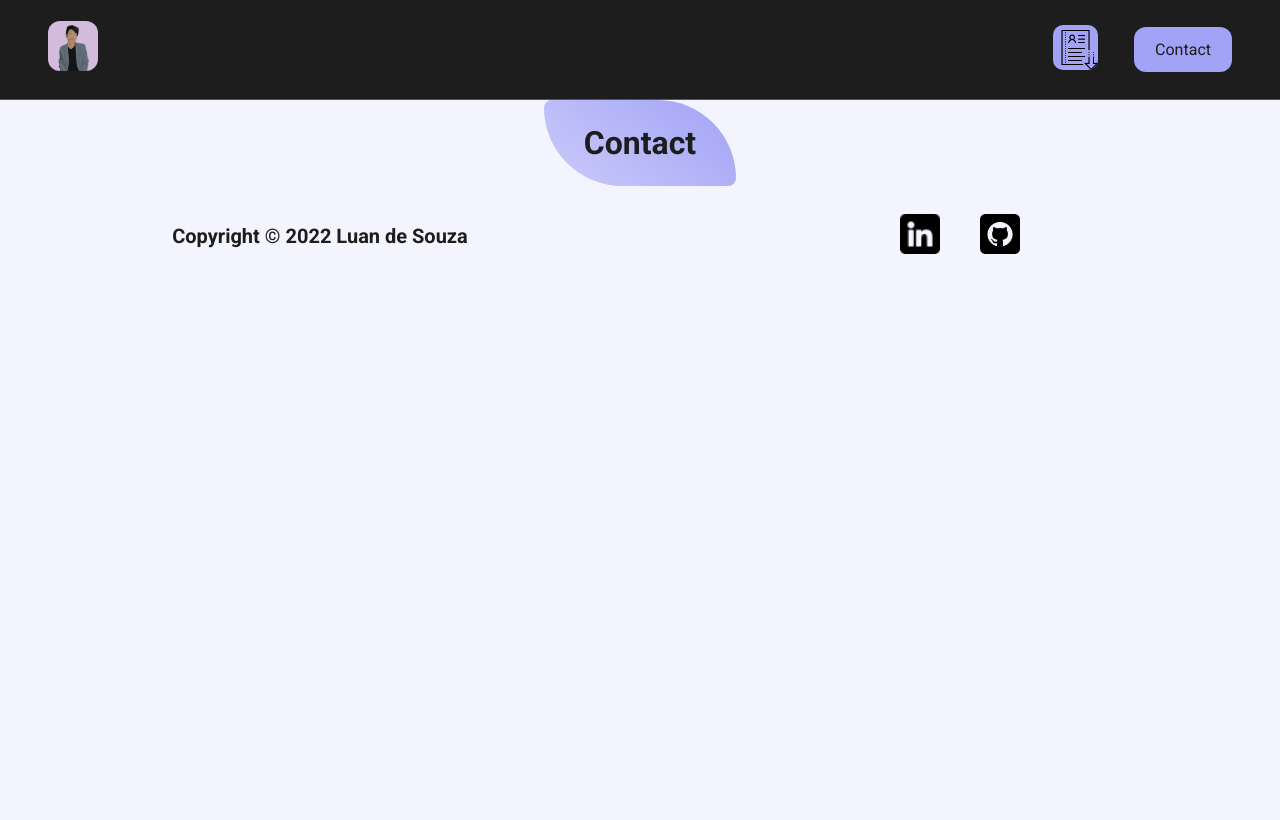
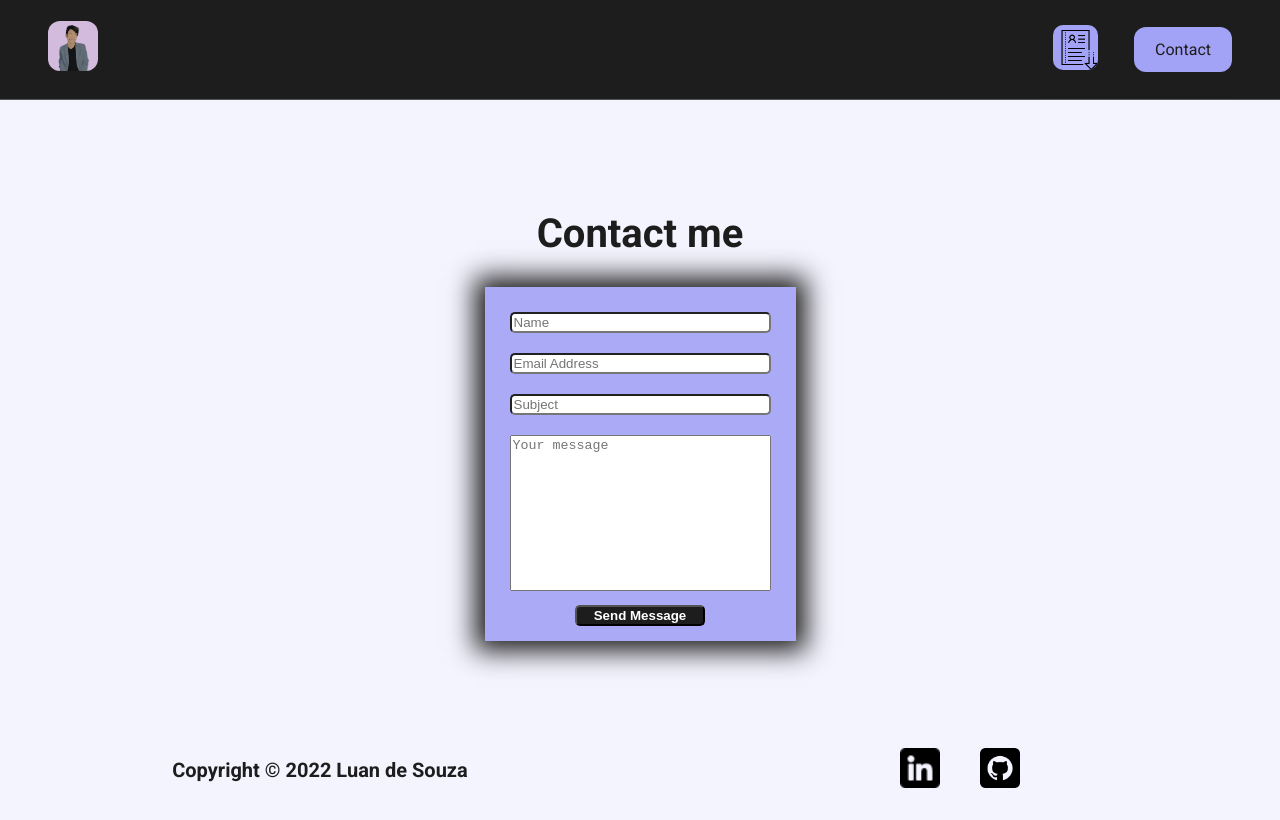
Before and after one commit to luansjourney/luandesouza.xyz-react, a React (Create React App) app: page /contact in a window 1280 px wide. Built offline with nearby package versions, Linux system fonts and the light colour scheme.

Commit message:
Contact page: created

```diff
--- a/package.json
+++ b/package.json
@@ -6,6 +6,7 @@
     "@testing-library/jest-dom": "^5.16.4",
     "@testing-library/react": "^13.3.0",
     "@testing-library/user-event": "^13.5.0",
+    "emailjs-com": "^3.2.0",
     "react": "^18.1.0",
     "react-dom": "^18.1.0",
     "react-icons": "^4.4.0",
--- a/src/App.jsx
+++ b/src/App.jsx
@@ -2,7 +2,6 @@
 import Layout from "./Layouts/Layout";
 import Home from "./Pages/Home";
 import Contact from "./Pages/Contact";
-import PageOne from "./Pages/PageOne";
 //#endregion
 //#region library imports
 import { Routes , Route} from "react-router-dom";
@@ -14,8 +13,6 @@ function App() {
         <Routes>
           <Route path="/" exact element={<Home />}>
           </Route>
-          <Route path="/page-one" element={<PageOne />}>
-          </Route>
           <Route path="/contact" element={<Contact />}>
           </Route>
         </Routes>
--- a/src/Assets/Styles/layout/_header.scss
+++ b/src/Assets/Styles/layout/_header.scss
@@ -50,7 +50,7 @@
             text-align: center;
             background: rgba($dark, 0.9);
             backdrop-filter: blur(2px);
-            transform: translate(0);
+            transform: translate(0%);
             transition: 0.3s ease transform;
 
 
--- a/src/Assets/Styles/main.scss
+++ b/src/Assets/Styles/main.scss
@@ -22,3 +22,4 @@
 @import "./components/atoms/social";
 
 //pages
+@import "./page/contact";
--- /dev/null
+++ b/src/Assets/Styles/page/_contact copy.scss
@@ -0,0 +1,95 @@
+.h1-box {
+    padding: 15px;
+    h1 {
+    font-size: 2.5rem;
+    padding: 15px;
+    }
+}
+
+.form-container {
+    min-height: calc(90vh - $headerHeight );
+    display: flex;
+    flex-direction: column;
+    justify-content: center;
+    align-items: center;
+
+
+
+    @media  (max-width: 520px) {
+        min-height: calc(85vh - $headerHeight);
+    }
+
+
+
+    form {
+        background: rgba($color: $primary, $alpha: .9);
+        color: $dark;
+        box-shadow: 0 0 25px 10px currentColor;
+        padding: 15px;
+
+        textarea {
+            resize: none;
+        }
+
+
+        @media  (max-width: 320px) {
+
+            width: 250px;
+
+            textarea {
+                width: fit-content;
+            }
+        }
+    }
+
+    .form-input {
+        padding: 10px;
+        width: 100%;
+
+         input {
+            width: 100%;
+            border-radius: 5px;
+
+            &:hover {
+                cursor: pointer;
+                color: $dark;
+                font-weight: bold;
+            }
+
+        }
+
+
+    }
+
+    .btn-box {
+        padding: 0 10px;
+        text-align: center;
+        .form-btn {
+            font-weight: bolder;
+            width: 50%;
+            background-color: $dark;
+            color: $light;
+            border-radius: 5px;
+
+            &:hover {
+                background-color: $dark;
+                color: $primary;
+                cursor: pointer;
+            }
+        }
+
+
+    }
+
+}
+
+
+footer {
+
+    @media  (max-width: 520px) {
+        margin-top: 0px;
+    }
+    @media  (max-width: 320px) {
+        margin-top: -10px;
+    }
+}
--- /dev/null
+++ b/src/Assets/Styles/page/_contact.scss
@@ -0,0 +1,102 @@
+.h1-box {
+    padding: 15px;
+    h1 {
+    font-size: 2.5rem;
+    padding: 15px;
+    }
+}
+
+.form-container {
+    min-height: calc(90vh - $headerHeight );
+    display: flex;
+    flex-direction: column;
+    justify-content: center;
+    align-items: center;
+
+
+
+    @media  (max-width: 520px) {
+        min-height: calc(85vh - $headerHeight);
+    }
+
+
+
+    form {
+        background: rgba($color: $primary, $alpha: .9);
+        color: $dark;
+        box-shadow: 0 0 25px 10px currentColor;
+        padding: 15px;
+
+        textarea {
+            resize: none;
+        }
+
+
+        @media  (max-width: 320px) {
+
+            width: 250px;
+
+            textarea {
+                -webkit-box-sizing: border-box;
+                -moz-box-sizing: border-box;
+                box-sizing: border-box;
+                width: 100%;
+            }
+        }
+    }
+
+    .form-input {
+        padding: 10px;
+        width: 100%;
+
+         input {
+            width: 100%;
+            border-radius: 5px;
+
+            &:hover {
+                cursor: pointer;
+                color: $dark;
+                font-weight: bold;
+            }
+
+        }
+
+
+    }
+
+    .btn-box {
+        padding: 0 10px;
+        text-align: center;
+        .form-btn {
+            font-weight: bolder;
+            width: 50%;
+            background-color: $dark;
+            color: $light;
+            border-radius: 5px;
+
+            @media (max-width: 320px) {
+                width: 60%;
+            }
+
+            &:hover {
+                background-color: $dark;
+                color: $primary;
+                cursor: pointer;
+            }
+        }
+
+
+    }
+
+}
+
+
+footer {
+
+    @media  (max-width: 520px) {
+        margin-top: 0px;
+    }
+    @media  (max-width: 320px) {
+        margin-top: -10px;
+    }
+}
--- /dev/null
+++ b/src/Components/Form.jsx
@@ -0,0 +1,43 @@
+
+import emailjs from "emailjs-com";
+import data from "../data"; //It is an object with the 3 variables (service, template and user id) needed to use emailjs
+
+
+function Form() {
+
+   function sendEmail(e) {
+    e.preventDefault();
+
+    emailjs.sendForm(data.serviceId, data.templateId, e.target, data.userId).then((result) =>{
+      console.log(result.text)
+ ;   }, (error) => {
+  console.log(error.text);
+ });
+    e.target.reset();
+   }
+
+  return (
+      <div className="form-container">
+        <div className="h1-box"><h1>Contact me</h1></div>
+        <form onSubmit={sendEmail}>
+          <div className="form-input name">
+            <input type="text" placeholder="Name" name="name"/>
+          </div>
+          <div className="form-input email">
+            <input type="email" placeholder="Email Address" name="email"/>
+            </div>
+          <div className="form-input subject">
+            <input type="text" placeholder="Subject" name="subject" />
+          </div>
+          <div className="form-input message">
+            <textarea name="message" id="" cols="30" rows="10" placeholder="Your message">
+            </textarea></div>
+          <div className="btn-box">
+            <input className="form-btn" type="submit" value="Send Message" />
+          </div>
+        </form>
+      </div>
+  )
+}
+
+export default Form
--- a/src/Components/Header.jsx
+++ b/src/Components/Header.jsx
@@ -15,7 +15,7 @@ function Header() {
   const [menuOpen, setMenuOpen] = useState(false);
   const [size, setSize] = useState({
     width: undefined,
-    heigth: undefined,
+    height: undefined,
   });
 
   useEffect(() => {
@@ -37,16 +37,18 @@ function Header() {
 
   },[size.width, menuOpen]);
 
-  const menuToggleHandler = () => {setMenuOpen((p) => !p)};
+  const menuToggleHandler = () => {
+    setMenuOpen((p) => !p)
+  };
 
   return (
     <header className='header'>
       <div className='header__content'>
         <Link to="/" className="header__content__logo"><img src={logo} alt="logo" /></Link>
 
-        <Navbar cname={`${'header__content__nav'} ${menuOpen ? 'isMenu' : ""}`} menutoggle={menuToggleHandler}/>
+        <Navbar cname={`${'header__content__nav'} ${menuOpen && size.width < 768 ? 'isMenu' : ''}`} menutoggle={menuToggleHandler}/>
         <div className='header__content__toggle'>
-          {menuOpen ? <AiOutlineClose  onClick={menuToggleHandler}/> : <BiMenuAltRight onClick={menuToggleHandler} />}
+          {!menuOpen ? (<BiMenuAltRight onClick={menuToggleHandler} /> ) : ( <AiOutlineClose onClick={menuToggleHandler} />)}
         </div>
       </div>
     </header>
--- a/src/Components/Navbar.jsx
+++ b/src/Components/Navbar.jsx
@@ -8,14 +8,14 @@ function Navbar(props) {
 
   const ctaClickHandler = () => {
     props.menutoggle()
-    navigate("/page-cta");
+    navigate("/contact");
   }
 
   return (
     <nav className={`${props.cname}`}>
         <ul>
           <li>
-            <a className="resume" href={pdf} rel="noreferrer" target="_blank" onClick={props.menutoggle}><img src={cvImg} alt="resume logo"/></a>
+            <a className="resume" href={pdf} rel="noreferrer" target="_blank" onClick={props.menutoggle} ><img src={cvImg} alt="resume logo"/></a>
           </li>
         </ul>
         <button onClick={ctaClickHandler}>Contact</button>
--- a/src/Components/Skills.jsx
+++ b/src/Components/Skills.jsx
@@ -56,7 +56,7 @@ function Skills() {
               <li><TechBox image={bsImg} imageAlt="Bootstrap logo" title="Bootstrap"/></li>
               <li><TechBox image={grommetImg} imageAlt="Grommet logo" title="Grommet"/></li>
               <li><TechBox image={styledComponentImg} imageAlt="Styled Components logo" title="Styled Components"/></li>
-              <li><TechBox image={adobeImg} imageAlt="Adobe logo" title="Adobe Package"/></li>
+              <li><TechBox image={adobeImg} imageAlt="Adobe logo" title="Adobe Suite"/></li>
             </ul>
           </div>
           <div className='ot-container'>
@@ -64,7 +64,7 @@ function Skills() {
             <ul>
             <li><TechBox image={gitImg} imageAlt="Git logo" title="Git"/></li>
             <li><TechBox image={githubImg} imageAlt="Github logo" title="Github"/></li>
-            <li><TechBox image={sqlServerImg} imageAlt="Microsoft SQL Server logo" title="Microsoft SQL Server"/></li>
+            <li><TechBox image={sqlServerImg} imageAlt="Microsoft SQL Server logo" title="MS SQL Server"/></li>
             <li><TechBox image={mongodbImg} imageAlt="MongoDB logo" title="MongoDB"/></li>
             <li><TechBox image={mysqlImg} imageAlt="mySQL logo" title="mySQL"/></li>
             <li><TechBox image={postgreeImg} imageAlt="PostgreeSQL logo" title="PostgreeSQL"/></li>
--- a/src/Pages/Contact.jsx
+++ b/src/Pages/Contact.jsx
@@ -1,7 +1,10 @@
+import Form from "../Components/Form";
 
 function Contact() {
+
+
   return (
-    <h1 className='h1'>Contact</h1>
+      <Form />
   )
 }
 
--- a/src/Pages/PageOne.jsx
+++ /dev/null
@@ -1,9 +0,0 @@
-import React from 'react'
-
-function PageOne() {
-  return (
-    <h1 className='h1'>PageOne</h1>
-  )
-}
-
-export default PageOne
```
Also changed, not shown: 2 other files (tests, documents, lock files or other folders).
